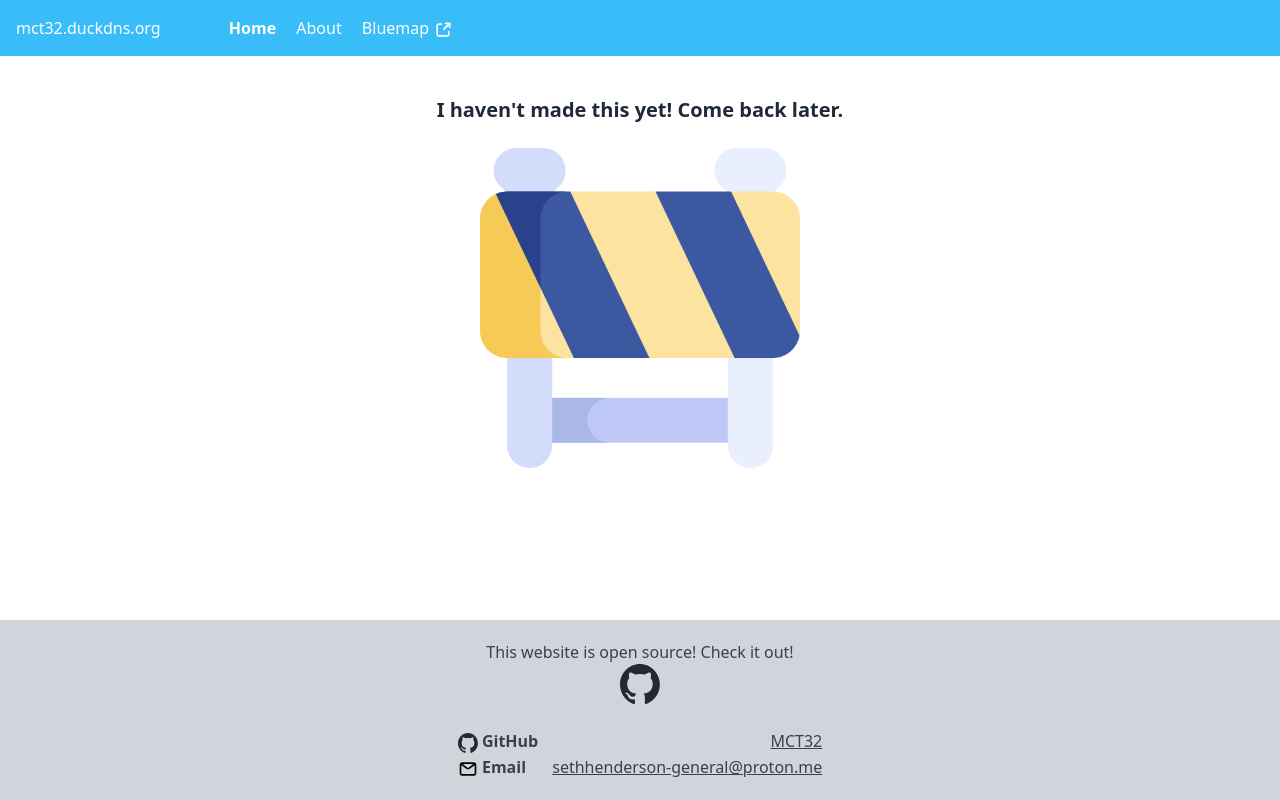
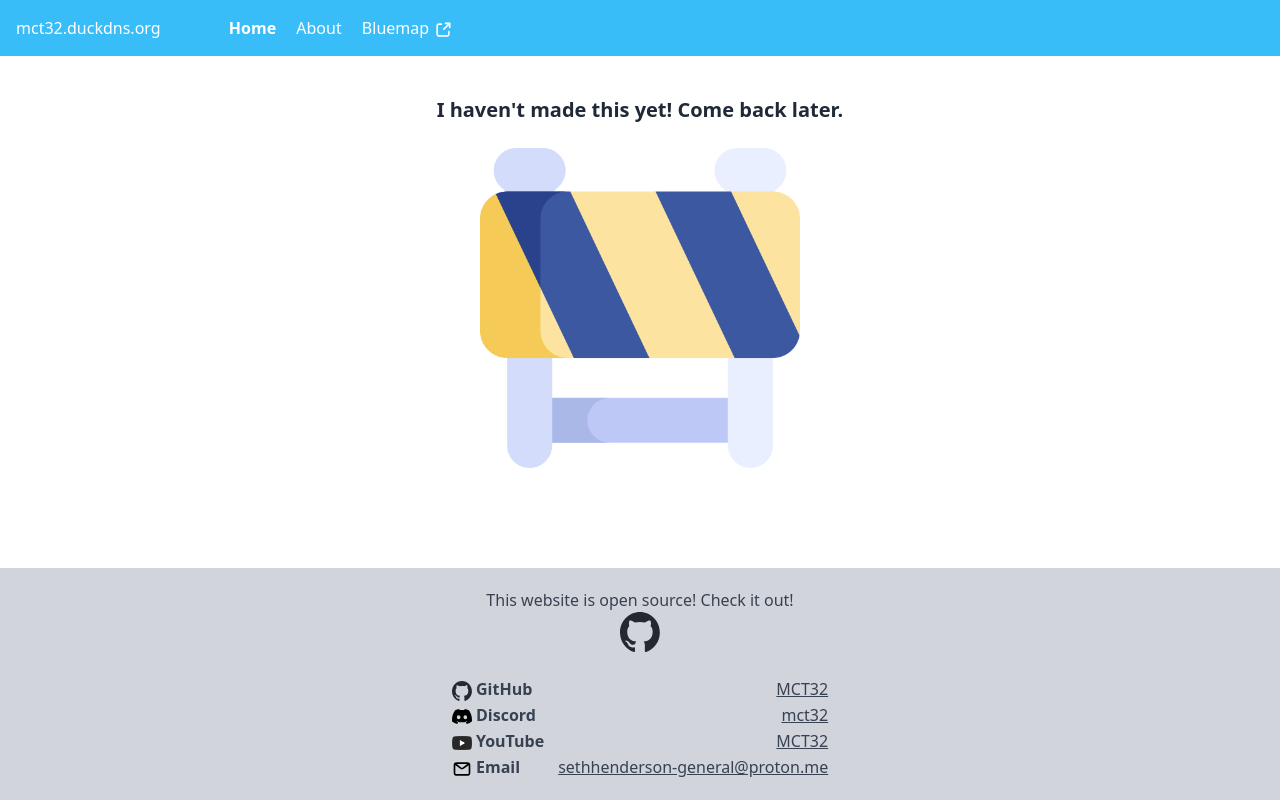
Before and after one commit to MCT32/mct32-website, a SvelteKit app: page / in a window 1280 px wide. Built offline with nearby package versions, Linux system fonts and the light colour scheme.

Commit message:
Added youtube and discord to contact info

```diff
--- a/src/routes/+layout.svelte
+++ b/src/routes/+layout.svelte
@@ -31,6 +31,20 @@
             href: "https://github.com/MCT32",
         },
         {
+            name: "Discord",
+            icon: "discord-mark-black.svg",
+            alt: "Discord icon",
+            user: "mct32",
+            href: "https://discordapp.com/users/456685402393411594",
+        },
+        {
+            name: "YouTube",
+            icon: "youtube_social_icon_dark.png",
+            alt: "Youtube icon",
+            user: "MCT32",
+            href: "https://youtube.com/@mct3280?si=8eOGzJ7vs-CZRNyf",
+        },
+        {
             name: "Email",
             icon: "mail-svgrepo-com.svg",
             alt: "Email icon",
```
Also changed, not shown: static/discord-mark-black.svg (added), static/youtube_social_icon_dark.png (added).
